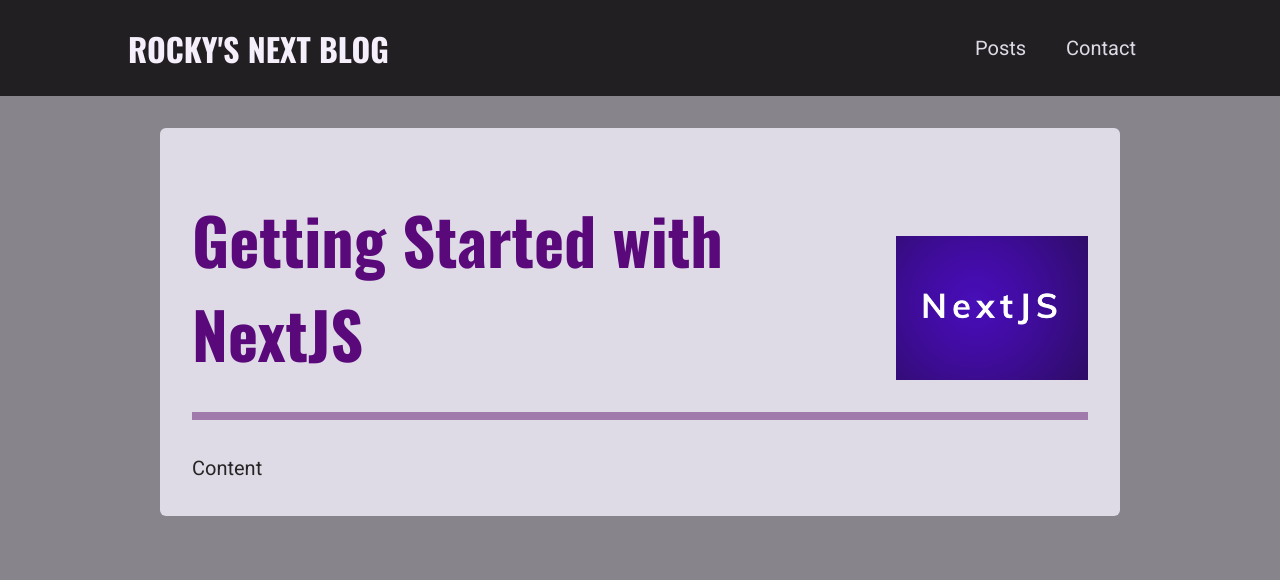
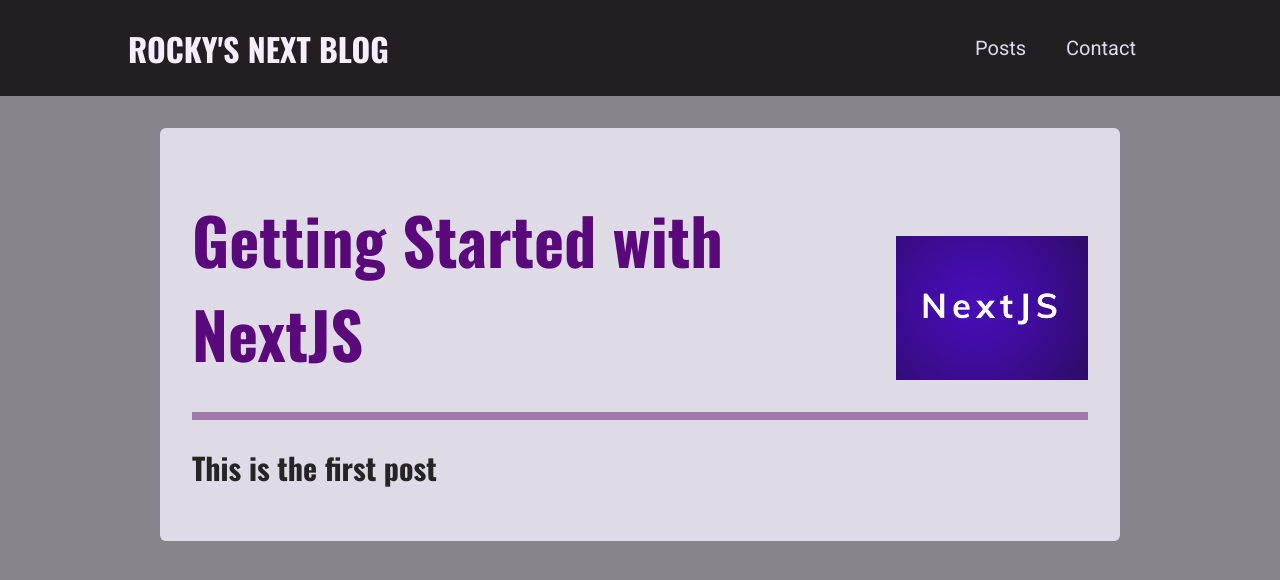
Before and after one commit to cloki0610/next-blog, a Next.js app: page /posts/getting-started-with-nextjs in a window 1280 px wide. Shown: the top 580 px of the page. Built offline with nearby package versions, Linux system fonts and the light colour scheme.

Commit message:
Add ReactMarkdown component

```diff
--- a/components/posts/post-detail/post-content.js
+++ b/components/posts/post-detail/post-content.js
@@ -1,3 +1,5 @@
+import ReactMarkdown from "react-markdown";
+
 import PostHeader from "./post-header";
 import classes from "./post-content.module.css";
 
@@ -15,7 +17,7 @@
     return (
         <article className={classes.content}>
             <PostHeader title={DUMMY_POST.title} image={imagePath} />
-            Content
+            <ReactMarkdown>{DUMMY_POST.content}</ReactMarkdown>
         </article>
     );
 };
```
